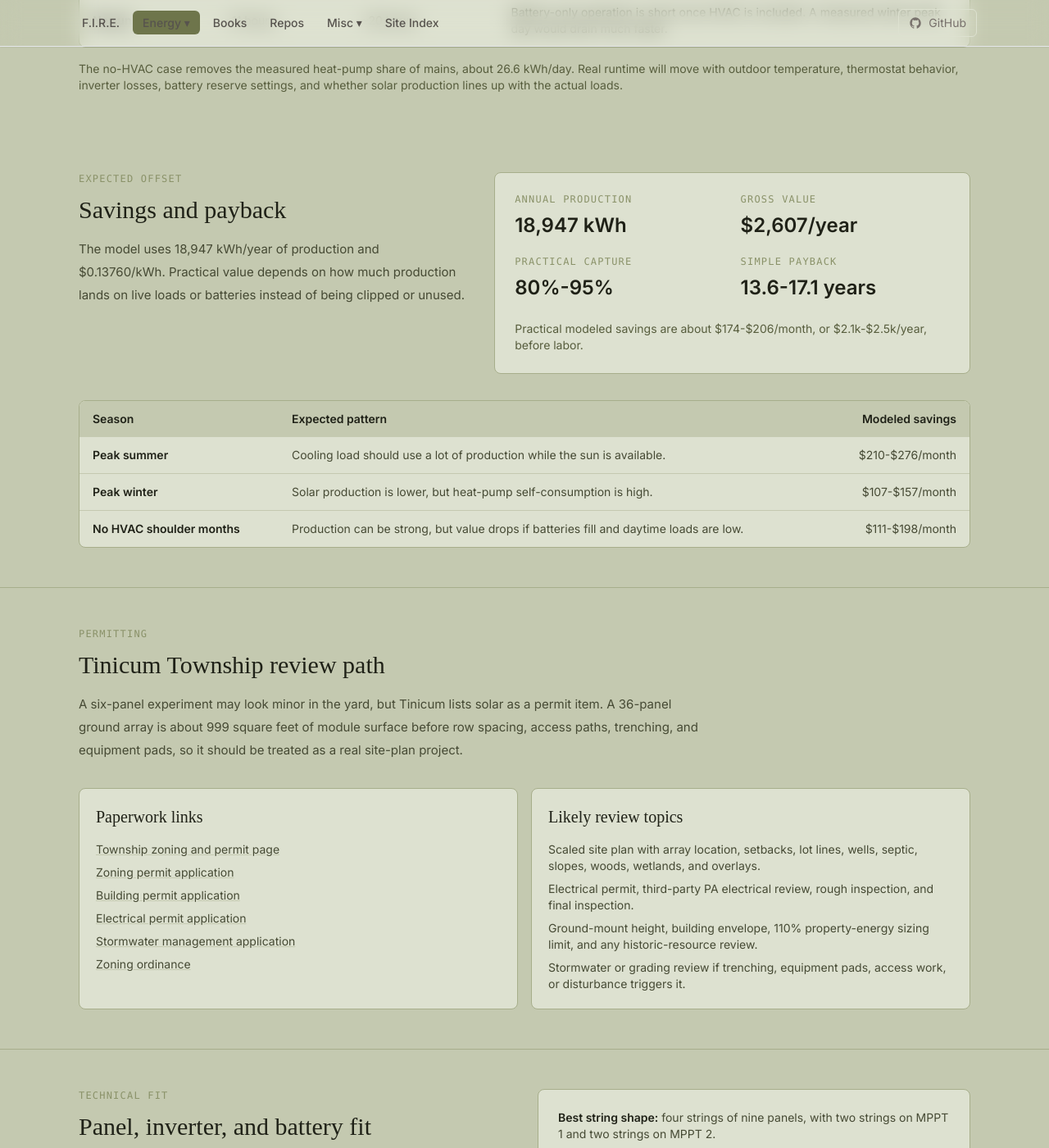
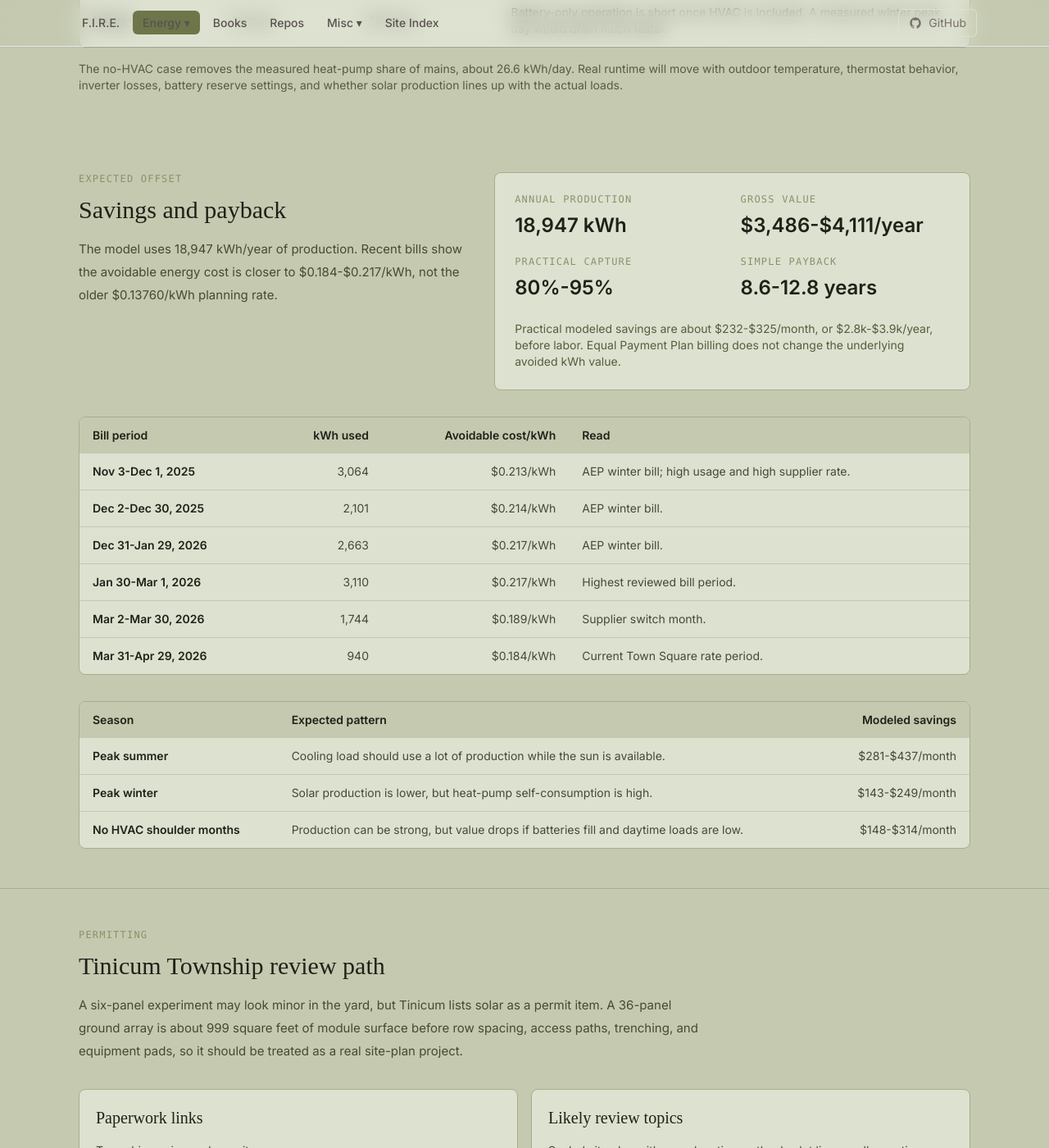
Before and after one commit to techmore/techmore.github.io, a Jekyll site: the page built from pages/energy-monitoring/solar.html, in a window 1280 px wide and 1400 px high, scrolled down 2465 px. Shown: the whole window at 82% size. Built offline with Jekyll 4.4.1, drawn with Linux system fonts in a browser that asks for light colours; nearby versions of some CDN libraries; some web fonts are replaced.

Commit message:
Correct solar savings with bill rates

```diff
--- a/pages/energy-monitoring/solar.html
+++ b/pages/energy-monitoring/solar.html
@@ -245,7 +245,7 @@ title: Solar Offset - Techmore
         <p class="font-mono text-xs tracking-widest uppercase text-olive-500">Expected offset</p>
         <h2 class="mt-3 text-3xl text-olive-950">Savings and payback</h2>
         <p class="mt-4 text-olive-800 leading-7">
-          The model uses 18,947 kWh/year of production and $0.13760/kWh. Practical value depends on how much production lands on live loads or batteries instead of being clipped or unused.
+          The model uses 18,947 kWh/year of production. Recent bills show the avoidable energy cost is closer to $0.184-$0.217/kWh, not the older $0.13760/kWh planning rate.
         </p>
       </div>
       <div class="rounded-lg border border-olive-400 bg-olive-200 p-6">
@@ -256,7 +256,7 @@ title: Solar Offset - Techmore
           </div>
           <div>
             <dt class="font-mono text-xs tracking-widest uppercase text-olive-500">Gross value</dt>
-            <dd class="mt-2 text-2xl font-semibold text-olive-950">$2,607/year</dd>
+            <dd class="mt-2 text-2xl font-semibold text-olive-950">$3,486-$4,111/year</dd>
           </div>
           <div>
             <dt class="font-mono text-xs tracking-widest uppercase text-olive-500">Practical capture</dt>
@@ -264,13 +264,64 @@ title: Solar Offset - Techmore
           </div>
           <div>
             <dt class="font-mono text-xs tracking-widest uppercase text-olive-500">Simple payback</dt>
-            <dd class="mt-2 text-2xl font-semibold text-olive-950">13.6-17.1 years</dd>
+            <dd class="mt-2 text-2xl font-semibold text-olive-950">8.6-12.8 years</dd>
           </div>
         </dl>
         <p class="mt-6 text-sm text-olive-700">
-          Practical modeled savings are about $174-$206/month, or $2.1k-$2.5k/year, before labor.
+          Practical modeled savings are about $232-$325/month, or $2.8k-$3.9k/year, before labor. Equal Payment Plan billing does not change the underlying avoided kWh value.
         </p>
       </div>
+    </div>
+
+    <div class="mt-8 overflow-x-auto rounded-lg border border-olive-400 bg-olive-200">
+      <table class="w-full min-w-[760px] text-left text-sm">
+        <thead class="bg-olive-300 text-olive-950">
+          <tr>
+            <th class="px-4 py-3 font-semibold">Bill period</th>
+            <th class="px-4 py-3 font-semibold text-right">kWh used</th>
+            <th class="px-4 py-3 font-semibold text-right">Avoidable cost/kWh</th>
+            <th class="px-4 py-3 font-semibold">Read</th>
+          </tr>
+        </thead>
+        <tbody class="divide-y divide-olive-300 text-olive-800">
+          <tr>
+            <td class="px-4 py-3 font-semibold text-olive-950">Nov 3-Dec 1, 2025</td>
+            <td class="px-4 py-3 text-right">3,064</td>
+            <td class="px-4 py-3 text-right">$0.213/kWh</td>
+            <td class="px-4 py-3">AEP winter bill; high usage and high supplier rate.</td>
+          </tr>
+          <tr>
+            <td class="px-4 py-3 font-semibold text-olive-950">Dec 2-Dec 30, 2025</td>
+            <td class="px-4 py-3 text-right">2,101</td>
+            <td class="px-4 py-3 text-right">$0.214/kWh</td>
+            <td class="px-4 py-3">AEP winter bill.</td>
+          </tr>
+          <tr>
+            <td class="px-4 py-3 font-semibold text-olive-950">Dec 31-Jan 29, 2026</td>
+            <td class="px-4 py-3 text-right">2,663</td>
+            <td class="px-4 py-3 text-right">$0.217/kWh</td>
+            <td class="px-4 py-3">AEP winter bill.</td>
+          </tr>
+          <tr>
+            <td class="px-4 py-3 font-semibold text-olive-950">Jan 30-Mar 1, 2026</td>
+            <td class="px-4 py-3 text-right">3,110</td>
+            <td class="px-4 py-3 text-right">$0.217/kWh</td>
+            <td class="px-4 py-3">Highest reviewed bill period.</td>
+          </tr>
+          <tr>
+            <td class="px-4 py-3 font-semibold text-olive-950">Mar 2-Mar 30, 2026</td>
+            <td class="px-4 py-3 text-right">1,744</td>
+            <td class="px-4 py-3 text-right">$0.189/kWh</td>
+            <td class="px-4 py-3">Supplier switch month.</td>
+          </tr>
+          <tr>
+            <td class="px-4 py-3 font-semibold text-olive-950">Mar 31-Apr 29, 2026</td>
+            <td class="px-4 py-3 text-right">940</td>
+            <td class="px-4 py-3 text-right">$0.184/kWh</td>
+            <td class="px-4 py-3">Current Town Square rate period.</td>
+          </tr>
+        </tbody>
+      </table>
     </div>
 
     <div class="mt-8 overflow-x-auto rounded-lg border border-olive-400 bg-olive-200">
@@ -286,17 +337,17 @@ title: Solar Offset - Techmore
           <tr>
             <td class="px-4 py-3 font-semibold text-olive-950">Peak summer</td>
             <td class="px-4 py-3">Cooling load should use a lot of production while the sun is available.</td>
-            <td class="px-4 py-3 text-right">$210-$276/month</td>
+            <td class="px-4 py-3 text-right">$281-$437/month</td>
           </tr>
           <tr>
             <td class="px-4 py-3 font-semibold text-olive-950">Peak winter</td>
             <td class="px-4 py-3">Solar production is lower, but heat-pump self-consumption is high.</td>
-            <td class="px-4 py-3 text-right">$107-$157/month</td>
+            <td class="px-4 py-3 text-right">$143-$249/month</td>
           </tr>
           <tr>
             <td class="px-4 py-3 font-semibold text-olive-950">No HVAC shoulder months</td>
             <td class="px-4 py-3">Production can be strong, but value drops if batteries fill and daytime loads are low.</td>
-            <td class="px-4 py-3 text-right">$111-$198/month</td>
+            <td class="px-4 py-3 text-right">$148-$314/month</td>
           </tr>
         </tbody>
       </table>
```
